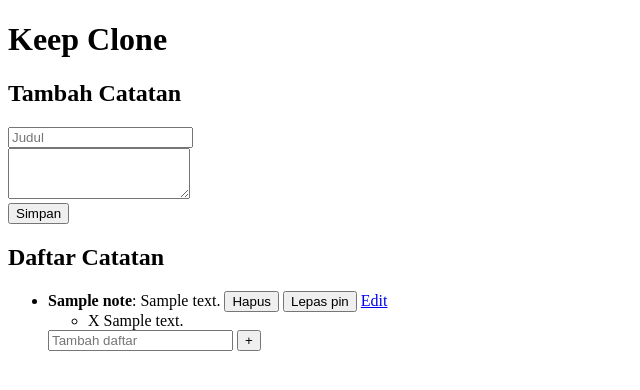
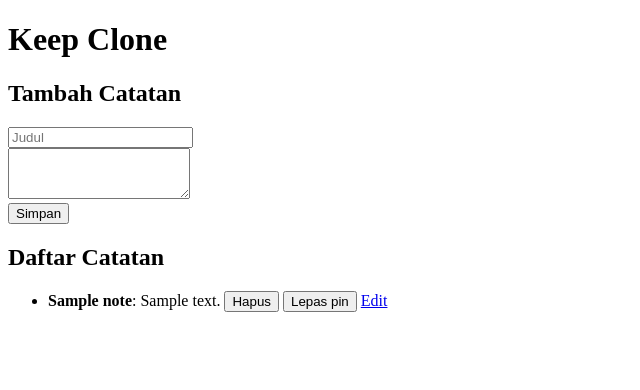
Before and after one commit to ragilfathur23-spec/keep-clone, a Flask app: page / in a window 1280 px wide. Shown: the top 390 px of the page, without its empty margins (0-640 px from the left). Run offline with Flask 3, Linux system fonts and the light colour scheme; tables that the repository leaves empty hold one stand-in row (values such as "Sample post").

Commit message:
Remove checklist feature to keep project scope simple

```diff
--- a/app.py
+++ b/app.py
@@ -11,14 +11,9 @@ def home():
     notes = conn.execute(
         "SELECT * FROM notes ORDER BY is_pinned DESC, id DESC"
         ).fetchall()
-    items = conn.execute("SELECT * FROM checklist_items ORDER BY id").fetchall()
     conn.close()
 
-    items_by_note = {}
-    for item in items:
-        items_by_note.setdefault(item["note_id"], []).append(item)
-
-    return render_template("index.html", notes=notes, items_by_note=items_by_note)
+    return render_template("index.html", notes=notes)
 
 @app.route("/add", methods=["POST"])
 def add_note():
@@ -80,20 +75,5 @@ def pin_note(note_id):
 
     return redirect(url_for("home"))
 
-@app.route("/note/<int:note_id>/items/add", methods=["POST"])
-def add_item(note_id):
-    text = request.form["text"].strip()
-
-    if text:
-        conn = get_connection()
-        conn.execute(
-            "INSERT INTO checklist_items (note_id, text) VALUES (?, ?)",
-            (note_id, text),
-        )
-        conn.commit()
-        conn.close()
-
-    return redirect(url_for("home"))
-
 if __name__=="__main__":
     app.run(debug=True)
--- a/database.py
+++ b/database.py
@@ -5,7 +5,6 @@ DB_NAME = "keep.db"
 def get_connection():
     conn = sqlite3.connect(DB_NAME)
     conn.row_factory = sqlite3.Row
-    conn.execute("PRAGMA foreign_keys = ON")
     return conn
 
 def init_db():
@@ -15,20 +14,8 @@ def init_db():
         id INTEGER PRIMARY KEY AUTOINCREMENT,
         title TEXT NOT NULL,
         content TEXT,
-        color TEXT DEFAULT '#ffffff',
         is_pinned INTEGER DEFAULT 0,
-        is_archived INTEGER DEFAULT 0,
         created_at TIMESTAMP DEFAULT CURRENT_TIMESTAMP
-        )
-    """)
-
-    conn.execute("""
-        CREATE TABLE IF NOT EXISTS checklist_items (
-        id INTEGER PRIMARY KEY AUTOINCREMENT,
-        note_id INTEGER NOT NULL,
-        text TEXT NOT NULL,
-        is_done INTEGER DEFAULT 0,
-        FOREIGN KEY (note_id) REFERENCES notes (id) ON DELETE CASCADE
         )
     """)
 
--- a/templates/index.html
+++ b/templates/index.html
@@ -29,16 +29,6 @@
                         <button type="submit">{{ "Lepas pin" if note["is_pinned"] else "Pin"}}</button>
                     </form>
                     <a href="{{ url_for('edit_note', note_id=note['id']) }}">Edit</a>
-                    <ul>
-                        {% for item in items_by_note.get(note["id"], []) %}
-                            <li>{{ "X" if item["is_done"] else "O" }} {{ item["text"] }}</li>
-                        {% endfor %}
-                    </ul>
-
-                    <form action="{{ url_for('add_item', note_id=note['id']) }}" method="POST">
-                        <input type="text" name="text" placeholder="Tambah daftar">
-                        <button type="submit">+</button>
-                    </form>
                     </li>
                 {% endfor %}
             </ul>
```
